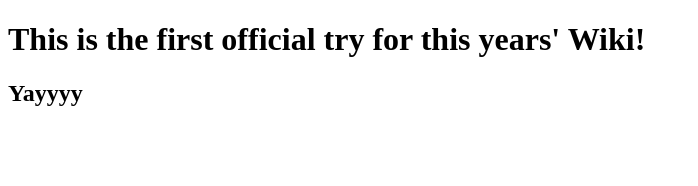
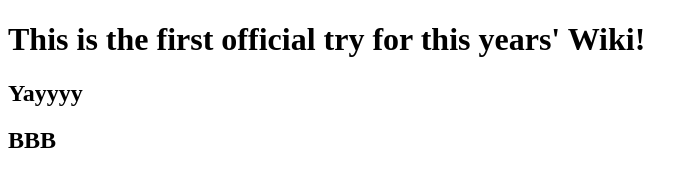
Before and after one commit to iropapazachou/igem-wiki-2026, a plain HTML site: page index.html in a window 1280 px wide. Shown: the whole page, without its empty margins (0-698 px from the left). Drawn offline with Linux system fonts and the light colour scheme.

Commit message:
insert bbb

```diff
--- a/index.html
+++ b/index.html
@@ -8,6 +8,7 @@
     <h2>
         Yayyyy
     </h2>
+    <h2>BBB</h2>
 </head>
 
 <body>
```
